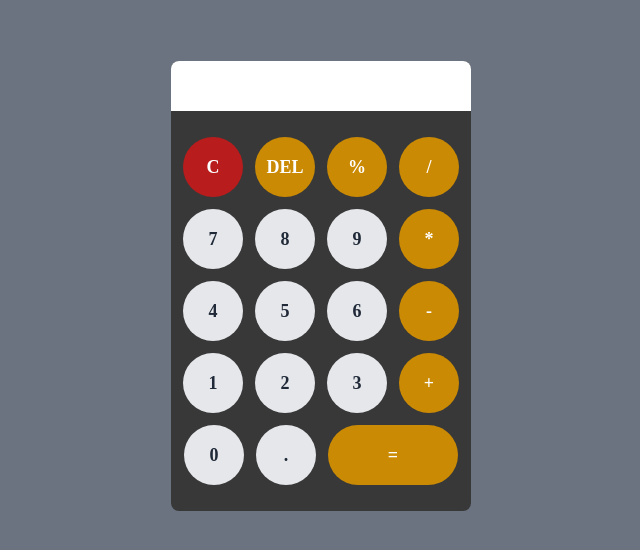
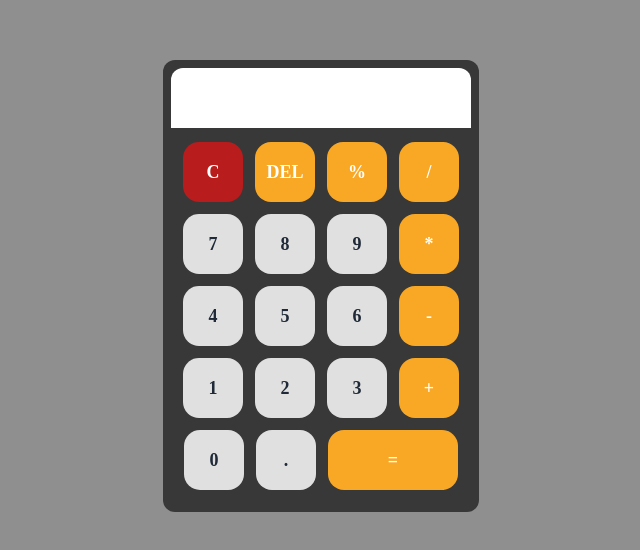
Before and after one commit to Framzy/Project-Website-Simple-Calculator, a website: page index.html in a window 1280 px wide. Shown: the part 114-664 px from the top of the page, without its empty margins (319-959 px from the left). Drawn offline with Linux system fonts and the light colour scheme.

Commit message:
feat: update styles for calculator display and buttons for improved UI consistency

```diff
--- a/index.html
+++ b/index.html
@@ -7,10 +7,10 @@
     <link href="/dist/output.css" rel="stylesheet" />
   </head>
   <body
-    class="bg-gray-500 font-[poppins] flex justify-center items-center h-screen"
+    class="flex justify-center items-center h-screen bg-[#8f8f8f] font-[poppins]"
   >
     <div
-      class="flex flex-col justify-center items-center bg-[#383838] rounded-lg"
+      class="flex flex-col justify-center items-center bg-[#383838] rounded-xl p-2"
     >
       <!-- Display -->
       <input
--- a/src/input.css
+++ b/src/input.css
@@ -4,31 +4,30 @@
 
 @layer components {
   .display {
-    @apply bg-white w-[300px] h-[50px] p-2.5 text-right text-black text-xl
-           rounded-t-lg border-none focus:outline-none;
+    @apply bg-white w-[300px] h-[50px] p-[30px] text-right text-black text-2xl
+           rounded-t-xl border-none focus:outline-none;
   }
 
   .buttons {
-    @apply flex flex-wrap justify-center my-5 w-[300px] box-border;
+    @apply flex flex-wrap justify-center my-2 w-[300px] box-border;
   }
 
   .btn {
-    @apply w-[60px] h-[60px] m-1.5 rounded-full bg-gray-200 hover:bg-gray-300
+    @apply w-[60px] h-[60px] m-1.5 rounded-2xl bg-[#e0e0e0] hover:bg-gray-300
            text-lg font-bold text-gray-800;
   }
 
-  .btn.operator {
-    @apply bg-yellow-600 text-white;
+  .btn.operator,
+  .delete,
+  .equal {
+    @apply bg-[#f9a825] text-white;
   }
 
   .btn.clear {
     @apply bg-red-700 text-white;
   }
 
-  .btn.delete {
-    @apply bg-yellow-600 text-white;
-  }
   .btn.equal {
-    @apply bg-yellow-600 text-white w-[130px];
+    @apply w-[130px];
   }
 }
```
Also changed, not shown: dist/output.css.
